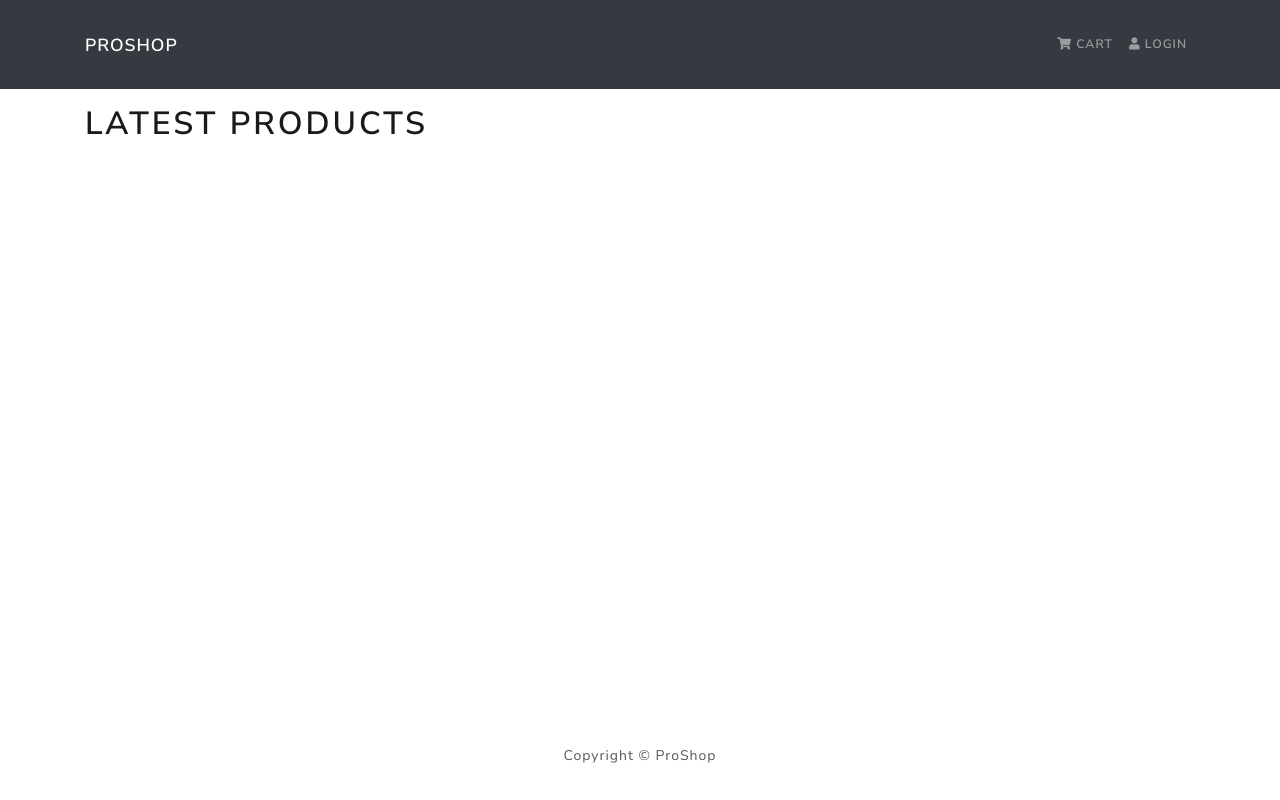
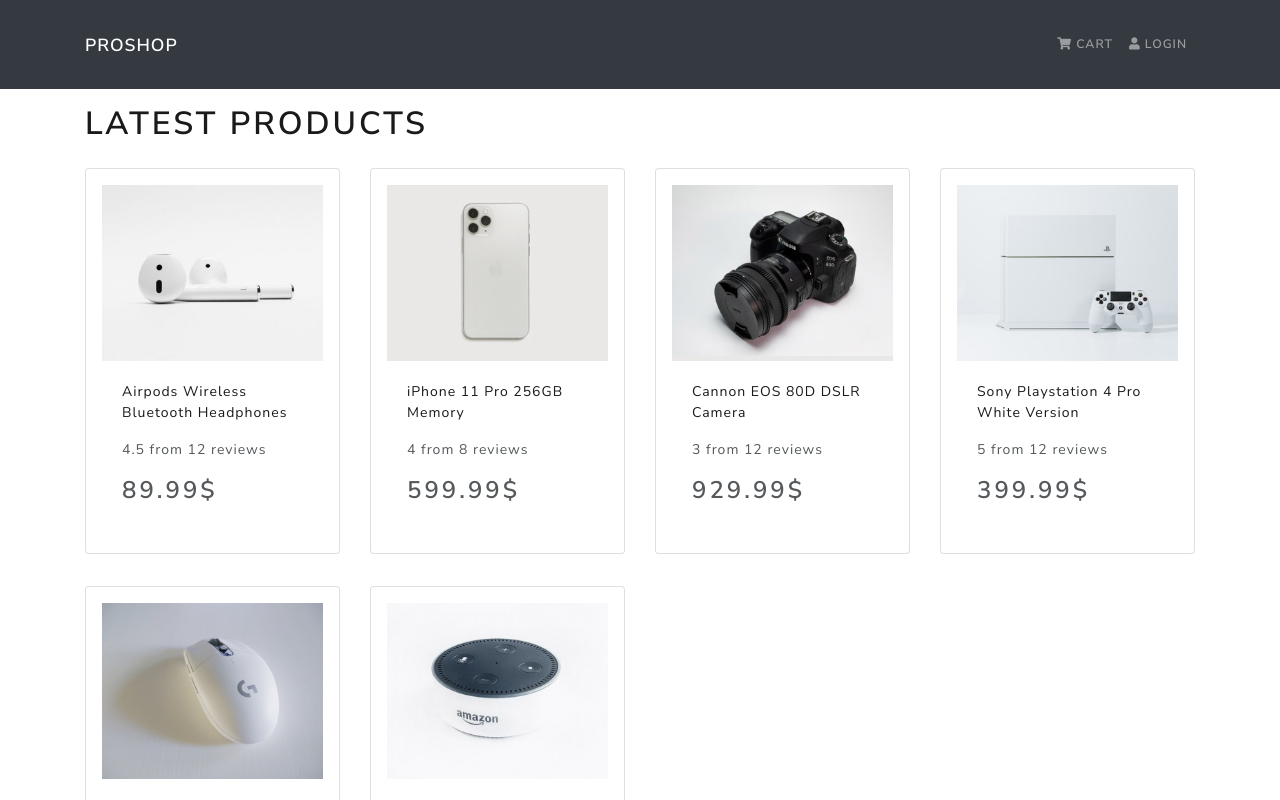
Before and after one commit to MassDo/ecommerce, a React (Create React App) app in the folder frontend/: page / in a window 1280 px wide. Shown: the top 800 px of the page. Built offline with nearby package versions, Linux system fonts and the light colour scheme.

Commit message:
starting product component

```diff
--- /dev/null
+++ b/frontend/src/components/Product.jsx
@@ -0,0 +1,26 @@
+import { Card } from "react-bootstrap";
+
+const Product = ({ product }) => {
+  return (
+    <Card className="my-3 p-3 rounded">
+      <a href={`/product/${product._id}`}>
+        <Card.Img src={product.image} />
+      </a>
+      <Card.Body>
+        <a href={`/product/${product._id}`}>
+          <Card.Title as="div">
+            <strong>{product.name}</strong>
+          </Card.Title>
+        </a>
+        <Card.Title as="div">
+          <div className="my-3">
+            {product.rating} from {product.numReviews} reviews
+          </div>
+        </Card.Title>
+        <Card.Title as="h3">{product.price}$</Card.Title>
+      </Card.Body>
+    </Card>
+  );
+};
+
+export default Product;
--- a/frontend/src/screens/HomeScreen.jsx
+++ b/frontend/src/screens/HomeScreen.jsx
@@ -1,16 +1,17 @@
 import products from "../products";
 import { Row, Col } from "react-bootstrap";
+import Product from "../components/Product";
 
 const HomeScreen = () => {
   return (
     <div>
       <h1>Latest products</h1>
       <Row>
-        {products.map((prod) => {
-          <Col sm={12} md={6} lg={4} xl={3}>
-            <h3>{prod.name}</h3>
-          </Col>;
-        })}
+        {products.map((product) => (
+          <Col key={product._id} sm={12} md={6} lg={4} xl={3}>
+            <Product product={product} />
+          </Col>
+        ))}
       </Row>
     </div>
   );
```
Also changed, not shown: 1 other file (tests, documents, lock files or other folders).
